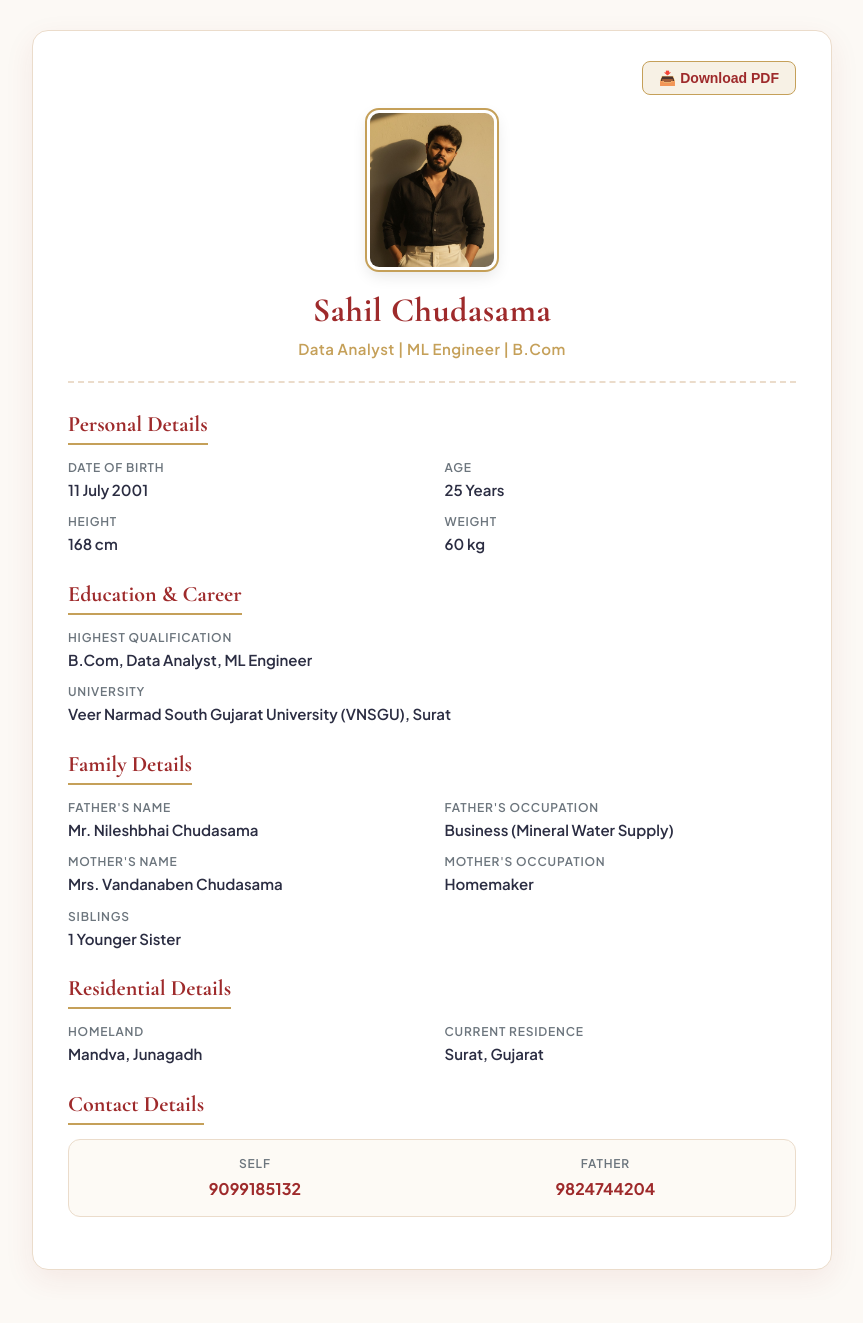
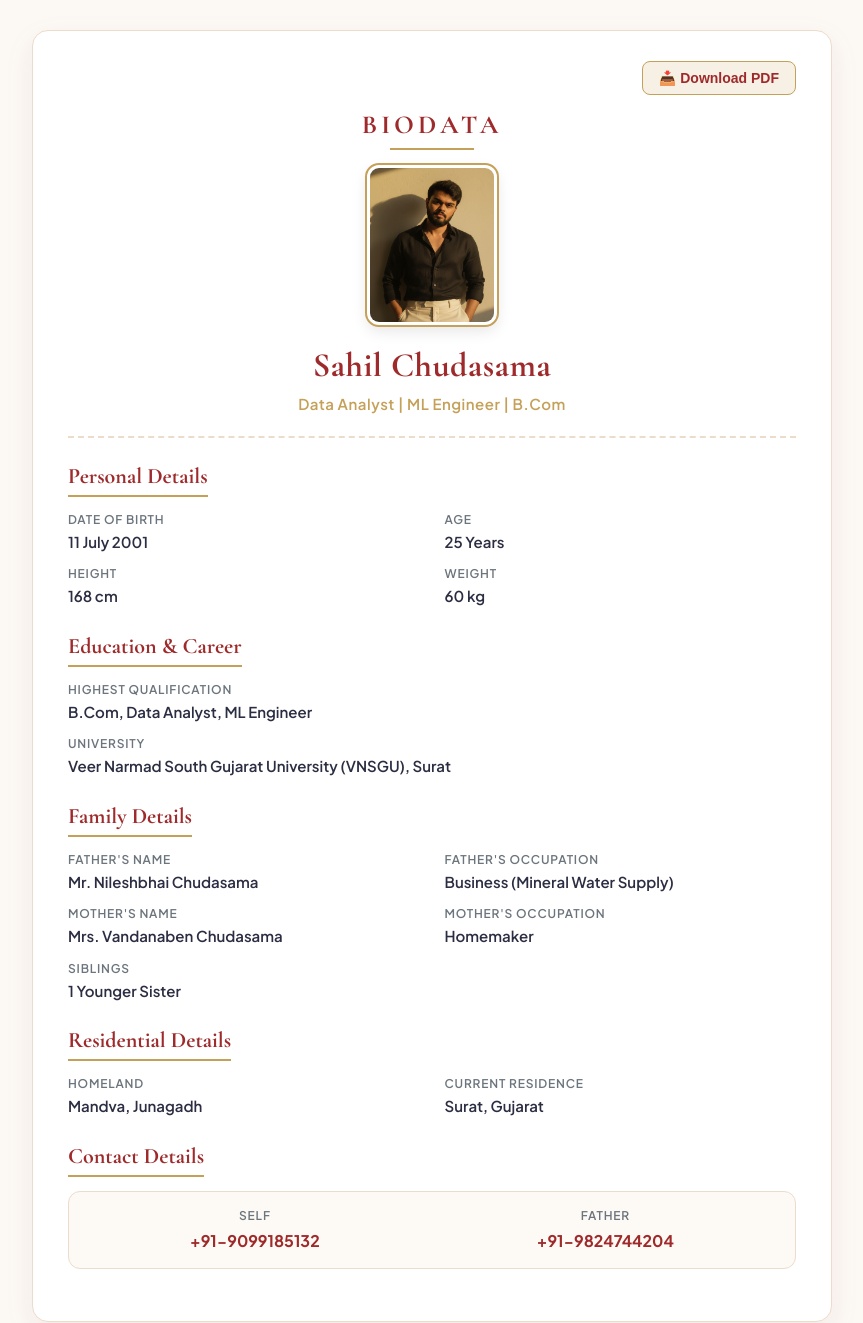
Before and after one commit to Sahil-Chudasama/Sahil_Biodata, a plain HTML site: page index.html in a window 1280 px wide. Shown: the whole page, without its empty margins (208-1071 px from the left). Before the commit the page ends 1300 px from the top, so only its background shows below. Drawn offline with nearby package versions, Linux system fonts and the light colour scheme.

Commit message:
Update index.html

```diff
--- a/index.html
+++ b/index.html
@@ -54,7 +54,7 @@
             display: flex;
             justify-content: flex-end;
             gap: 12px;
-            margin-bottom: 15px;
+            margin-bottom: 10px;
         }
 
         .btn {
@@ -82,7 +82,28 @@
             text-align: center;
             border-bottom: 2px dashed var(--border-color);
             padding-bottom: 20px;
-            margin-bottom: 25px;
+            margin-bottom: 22px;
+        }
+
+        .biodata-title {
+            font-family: 'Cormorant Garamond', serif;
+            font-size: 26px;
+            font-weight: 700;
+            color: var(--primary-accent);
+            letter-spacing: 4px;
+            text-transform: uppercase;
+            margin-bottom: 15px;
+            position: relative;
+            display: inline-block;
+        }
+
+        .biodata-title::after {
+            content: '';
+            display: block;
+            width: 60%;
+            height: 2px;
+            background: var(--gold-accent);
+            margin: 4px auto 0;
         }
 
         .photo-container {
@@ -268,6 +289,7 @@
 
         <!-- Profile Header -->
         <div class="profile-header">
+            <div class="biodata-title">BIODATA</div>
             <div class="photo-container" onclick="openModal()">
                 <img src="sahil_photo.jpg" alt="Sahil Chudasama Photo" id="userPhoto" onerror="this.src='https://via.placeholder.com/130x160?text=Sahil'">
             </div>
@@ -361,11 +383,11 @@
             <div class="contact-card">
                 <div class="contact-box">
                     <span class="info-label">Self</span>
-                    <a href="tel:+919099185132" class="phone-link">9099185132</a>
+                    <a href="tel:+919099185132" class="phone-link">+91-9099185132</a>
                 </div>
                 <div class="contact-box">
                     <span class="info-label">Father</span>
-                    <a href="tel:+919824744204" class="phone-link">9824744204</a>
+                    <a href="tel:+919824744204" class="phone-link">+91-9824744204</a>
                 </div>
             </div>
         </div>
```
